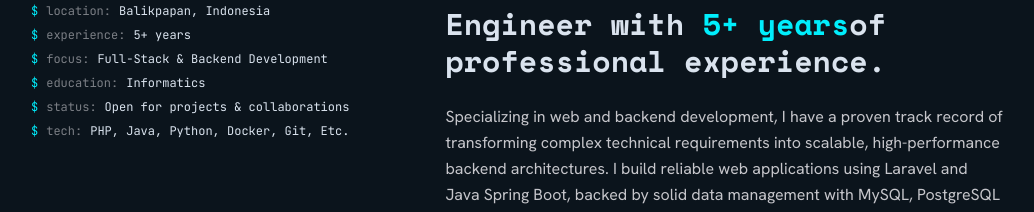
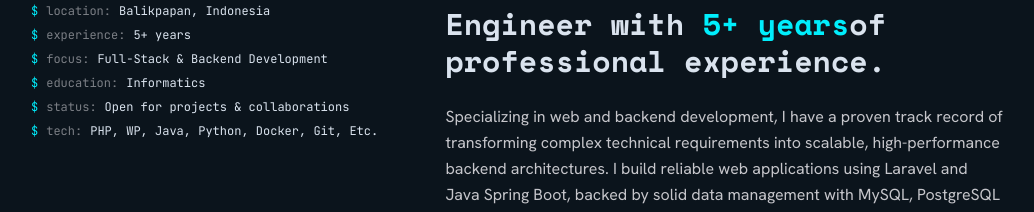
Before and after one commit to andisltn48/myportoguah, a React (Vite) app: page / in a window 1280 px wide. Shown: the part 961-1173 px from the top of the page, without its empty margins (123-1157 px from the left). Built offline with nearby package versions, Linux system fonts and the light colour scheme.

Commit message:
update tech stack in About component

```diff
--- a/src/components/About.jsx
+++ b/src/components/About.jsx
@@ -5,7 +5,7 @@ export default function About() {
     { label: 'focus', value: 'Full-Stack & Backend Development' },
     { label: 'education', value: 'Informatics' },
     { label: 'status', value: 'Open for projects & collaborations' },
-    { label: 'tech', value: 'PHP, Java, Python, Docker, Git, Etc.' },
+    { label: 'tech', value: 'PHP, WP, Java, Python, Docker, Git, Etc.' },
   ]
 
   const stats = [
```
